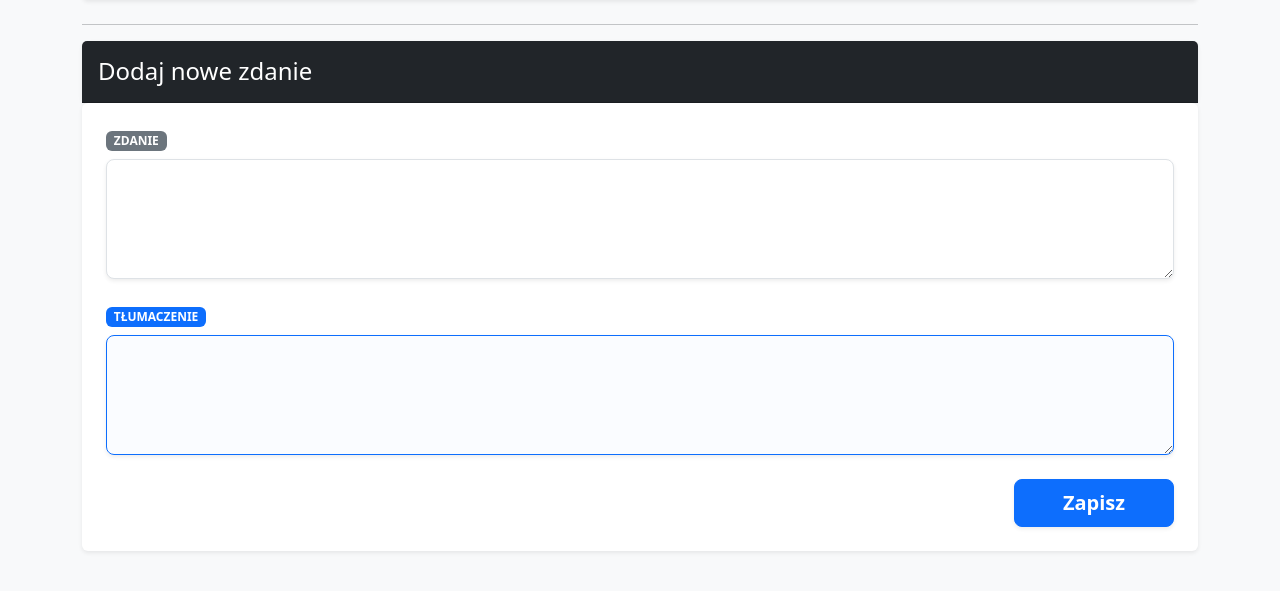
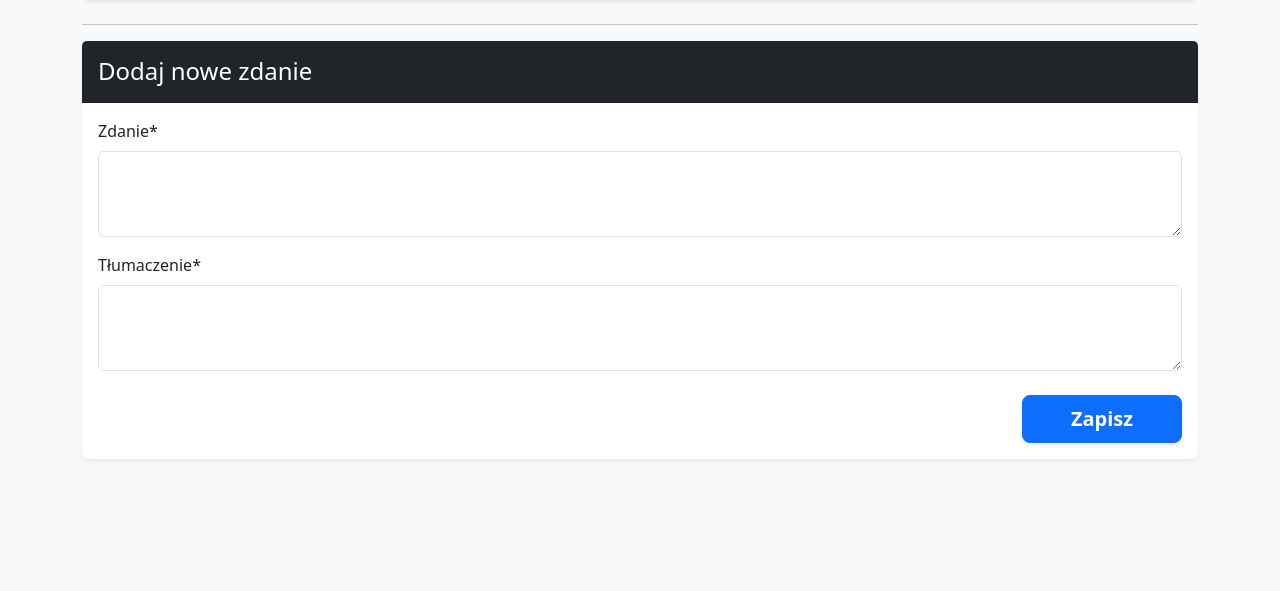
Before and after one commit to franciszek-szeptycki/polyglossia, a Django app: page /sentences/ in a window 1280 px wide. Shown: the part 111-702 px from the top of the page. Run offline with Django 5.2, Linux system fonts and the light colour scheme; some libraries are stand-ins or nearby versions.

Commit message:
vibe coded front

```diff
--- /dev/null
+++ b/common/static/css/styles.css
@@ -0,0 +1,36 @@
+.text-box, .form-control-custom {
+  min-height: 60px;
+  white-space: pre-wrap;
+  word-break: break-word;
+}
+.translated-field {
+  border-color: #0d6efd;
+  background-color: rgba(13, 110, 253, 0.02);
+  font-weight: 500;
+  color: #0d6efd;
+}
+.form-control-custom {
+  display: block;
+  width: 100%;
+  padding: 0.8rem 1rem;
+  color: #212529;
+  background-color: #fff;
+  border: 1px solid #dee2e6;
+  border-radius: 0.5rem;
+  min-height: 120px;
+  white-space: pre-wrap;
+}
+.translated-field {
+  border-color: #0d6efd;
+  background-color: rgba(13, 110, 253, 0.02);
+  font-weight: 500;
+  color: #0d6efd;
+}
+.errorlist {
+  list-style: none;
+  padding: 0;
+  color: #dc3545;
+  font-size: 0.875rem;
+  font-weight: bold;
+  margin-top: 5px;
+}
--- a/common/templates/base.html
+++ b/common/templates/base.html
@@ -1,3 +1,4 @@
+{% load static %}
 <!doctype html>
 <html lang="pl">
   <head>
@@ -7,61 +8,29 @@
       href="https://cdn.jsdelivr.net/npm/bootstrap@5.3.0/dist/css/bootstrap.min.css"
       rel="stylesheet"
     />
+    <link rel="stylesheet" href="{% static 'css/styles.css' %}" />
     <title>{% block title %}System Rewizji{% endblock %}</title>
-    <style>
-      .text-box, .form-control-custom {
-        min-height: 60px;
-        white-space: pre-wrap;
-        word-break: break-word;
-      }
-      .translated-field {
-        border-color: #0d6efd;
-        background-color: rgba(13, 110, 253, 0.02);
-        font-weight: 500;
-        color: #0d6efd;
-      }
-      .form-control-custom {
-        display: block;
-        width: 100%;
-        padding: 0.8rem 1rem;
-        color: #212529;
-        background-color: #fff;
-        border: 1px solid #dee2e6;
-        border-radius: 0.5rem;
-        min-height: 120px;
-        white-space: pre-wrap;
-      }
-      .translated-field {
-        border-color: #0d6efd;
-        background-color: rgba(13, 110, 253, 0.02);
-        font-weight: 500;
-        color: #0d6efd;
-      }
-      .errorlist {
-        list-style: none;
-        padding: 0;
-        color: #dc3545;
-        font-size: 0.875rem;
-        font-weight: bold;
-        margin-top: 5px;
-      }
-      {% block extra_css %}{% endblock %}
-    </style>
+    {% block extra_css %}{% endblock %}
   </head>
   <body class="bg-light">
     <div class="container py-5">
 
       {% include 'navbar.html' %}
 
-      <hr/>
+      <hr />
 
-      <div class="card shadow-sm border-0">
-        <div class="card-header bg-dark text-white py-3">
-          <h4 class="mb-0">{% block header_text %}{% endblock %}</h4>
+      {% block content %}
+        <div class="card shadow-sm border-0">
+          <div class="card-header bg-dark text-white py-3">
+            <h4 class="mb-0">{% block header_text %}{% endblock %}</h4>
+          </div>
+          <div class="card-body {% block card_body_class %}{% endblock %}">
+            {% block card_body %}{% endblock %}
+          </div>
+          {% block card_footer %}
+          {% endblock %}
         </div>
-      </div>
-
-      {% block content %}{% endblock %}
+      {% endblock %}
 
     </div>
     {% block extra_js %}{% endblock %}
--- a/common/templates/generic/form.html
+++ b/common/templates/generic/form.html
@@ -5,9 +5,7 @@
   {% if object %}Edytuj {{ model_name }}{% else %}Dodaj {{ model_name }}{% endif %}
 {% endblock %}
 
-{% block content %}
-<div class="card shadow-sm border-0">
-  <div class="card-body p-4">
+{% block card_body %}
   <form method="post">
     {% csrf_token %}
     {{ form|crispy }}
@@ -16,6 +14,4 @@
       <button type="submit" class="btn btn-primary shadow-sm">Zapisz</button>
     </div>
   </form>
-  </div>
-</div>
 {% endblock %}
--- a/requirements.txt
+++ b/requirements.txt
@@ -18,3 +18,5 @@ sqlparse==0.5.5
 tqdm==4.67.1
 typing-inspection==0.4.2
 typing_extensions==4.15.0
+django-crispy-forms==2.1
+crispy-bootstrap5==2024.2
--- a/sentences/templates/sentence/form.html
+++ b/sentences/templates/sentence/form.html
@@ -1,51 +1,18 @@
 {% extends 'base.html' %}
+{% load crispy_forms_tags %}
 
-{% block header_text %}Dodaj nowe zdanie{% endblock %}
+{% block header_text %}
+  Dodaj nowe zdanie
+{% endblock %}
 
-{% block content %}
-
-<div class="card shadow-sm border-0">
-  <div class="card-body p-4">
+{% block card_body %}
   <form method="post">
     {% csrf_token %}
-
-      <div class="mb-4">
-        <label class="badge bg-secondary mb-2 text-uppercase"
-          >Zdanie</label
-        >
-        <textarea
-          name="original_text"
-          id="id_original_text"
-          class="form-control-custom shadow-sm"
-        >
-{% if form.original_text.value %}{{ form.original_text.value }}{% endif %}</textarea
-        >
-        {{ form.original_text.errors }}
-      </div>
-
-      <div class="mb-4">
-        <label class="badge bg-primary mb-2 text-uppercase"
-          >Tłumaczenie</label
-        >
-        <textarea
-          name="translated_text"
-          id="id_translated_text"
-          class="form-control-custom translated-field shadow-sm"
-        >
-{% if form.translated_text.value %}{{ form.translated_text.value }}{% endif %}</textarea
-        >
-        {{ form.translated_text.errors }}
-      </div>
-
+    {{ form|crispy }}
     <div class="d-grid gap-2 d-md-flex justify-content-md-end mt-4">
-        <button
-          type="submit"
-          class="btn btn-primary btn-lg px-5 shadow-sm fw-bold"
-        >
+      <button type="submit" class="btn btn-primary btn-lg px-5 shadow-sm fw-bold">
         Zapisz
       </button>
     </div>
   </form>
-  </div>
-</div>
 {% endblock %}
--- a/sentences/templates/sentence_revisions/list.html
+++ b/sentences/templates/sentence_revisions/list.html
@@ -4,8 +4,9 @@
 
 {% block header_text %}Historia Rewizji{% endblock %}
 
-{% block content %}
-<div class="card-body p-0">
+{% block card_body_class %}p-0{% endblock %}
+
+{% block card_body %}
 <div class="table-responsive">
   <table class="table table-hover mb-0">
     <thead class="table-light">
@@ -47,5 +48,4 @@
     </tbody>
   </table>
 </div>
-</div>
 {% endblock %}
--- a/vocabulary/infrastructure/views/word_flaschards.py
+++ b/vocabulary/infrastructure/views/word_flaschards.py
@@ -1,4 +1,5 @@
 from django.views.generic import TemplateView
 
 
-class WordFlashcardsView(TemplateView)
+class WordFlashcardsView(TemplateView):
+    pass
```
Also changed, not shown: polyglossia/settings.py (+8 -0 lines), sentences/templates/sentence_revisions/detail.html (+4 -5 lines), vocabulary/templates/words/form.html (deleted, +0 -39 lines). Lines whose indentation alone changed are shown as unchanged.
